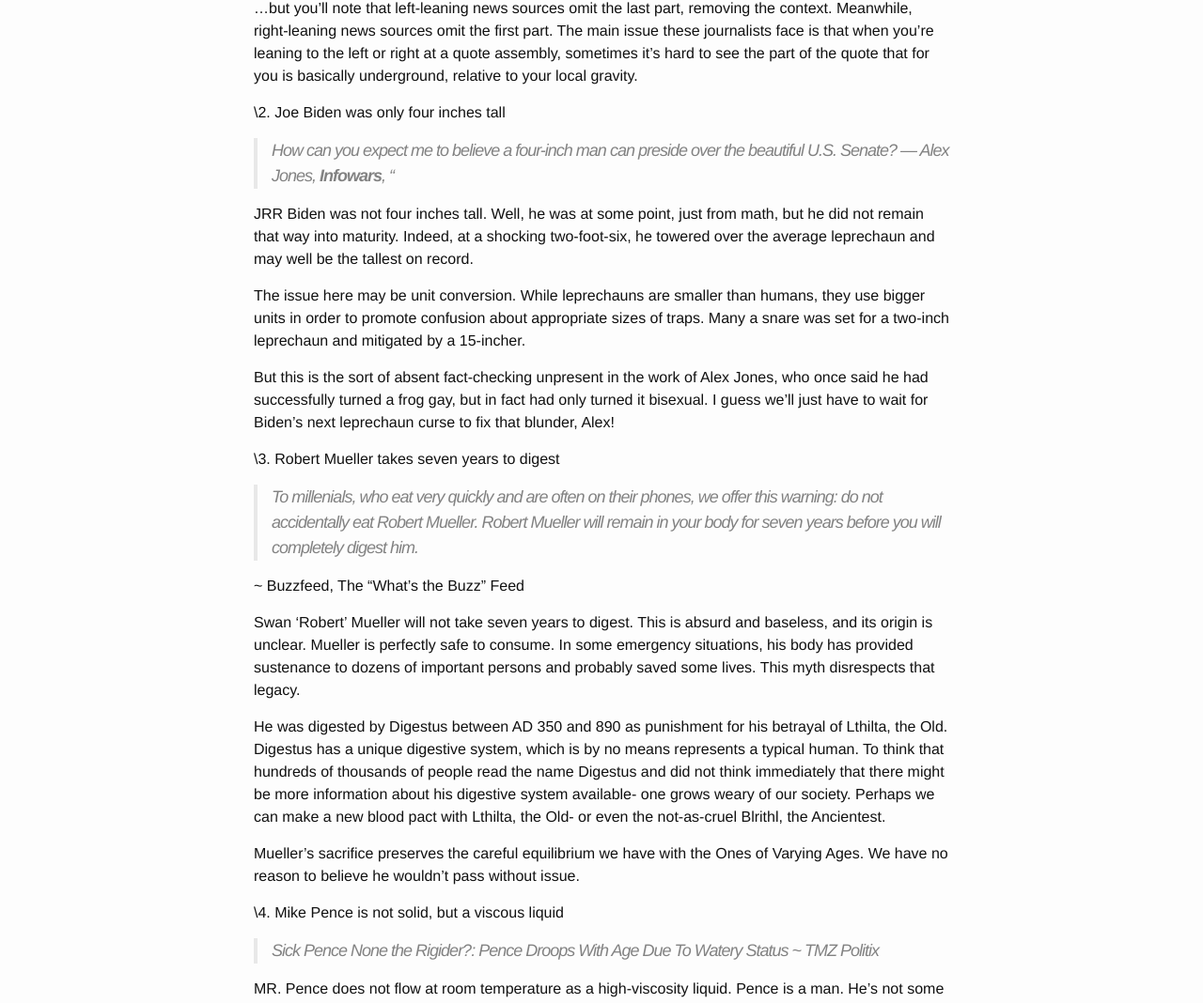
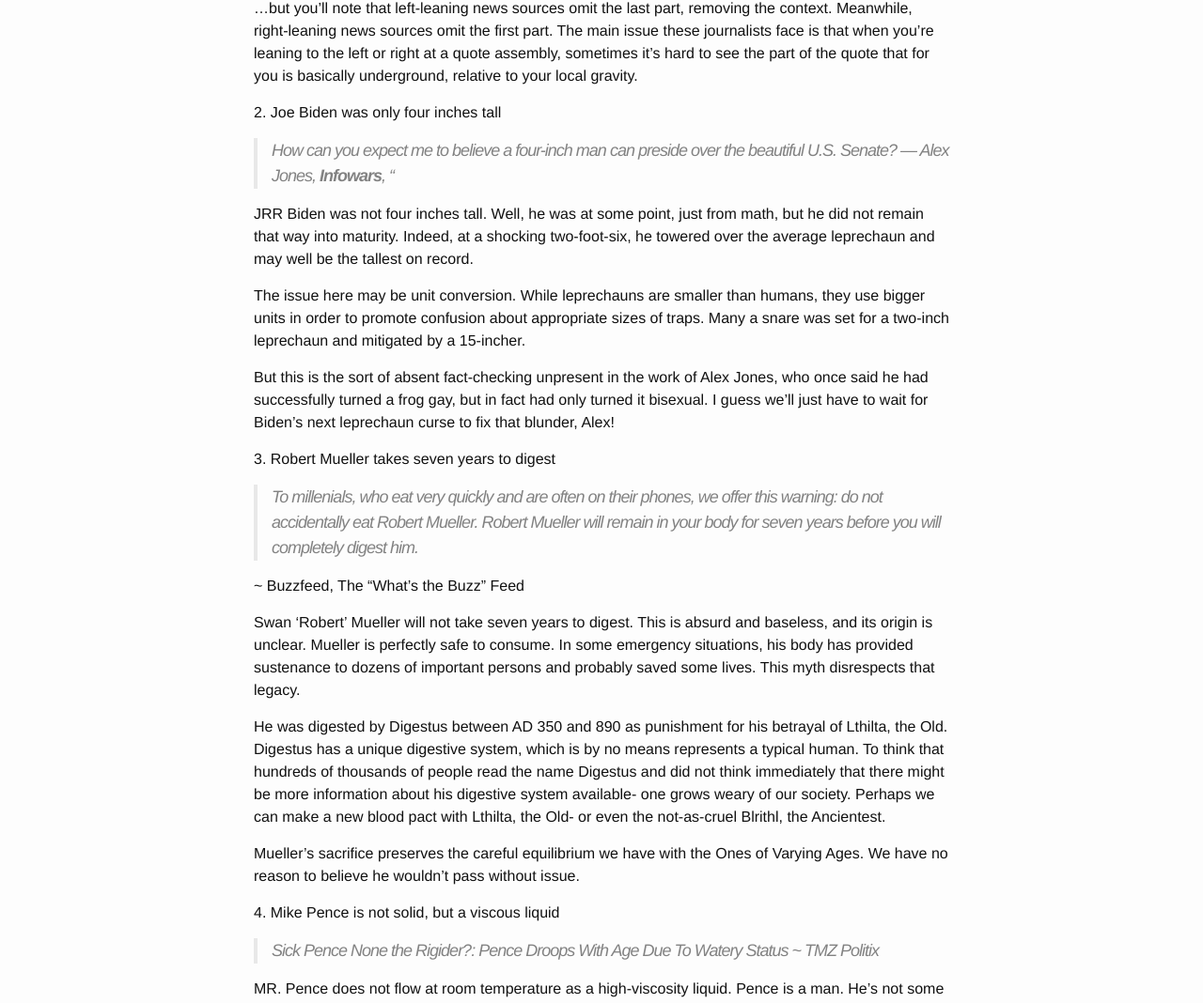
Before and after one commit to SamCasavant/samcasavant.github.io, a Jekyll site: the page built from _posts/2018-09-03-fake-news.markdown, in a window 1280 px wide. Shown: the part 773-1841 px from the top of the page at 94% size. Built offline with Jekyll 4.4.1, drawn with Linux system fonts in a browser that asks for light colours; our own code applies the rules of GitHub Pages for plain Markdown files.

```diff
--- a/_posts/2018-09-03-fake-news.markdown
+++ b/_posts/2018-09-03-fake-news.markdown
@@ -17,7 +17,7 @@ The story likely originates from a leaked White House Document, quoted:
 
 ...but you'll note that left-leaning news sources omit the last part, removing the context. Meanwhile, right-leaning news sources omit the first part. The main issue these journalists face is that when you're leaning to the left or right at a quote assembly, sometimes it's hard to see the part of the quote that for you is basically underground, relative to your local gravity.
 
-\2. Joe Biden was only four inches tall
+2\. Joe Biden was only four inches tall
 
 > How can you expect me to believe a four-inch man can preside over the beautiful U.S. Senate?
 — Alex Jones, **Infowars**, "
@@ -28,7 +28,7 @@ The issue here may be unit conversion. While leprechauns are smaller than humans
 
 But this is the sort of absent fact-checking unpresent in the work of Alex Jones, who once said he had successfully turned a frog gay, but in fact had only turned it bisexual. I guess we'll just have to wait for Biden's next leprechaun curse to fix that blunder, Alex!
 
-\3. Robert Mueller takes seven years to digest
+3\. Robert Mueller takes seven years to digest
 
 > To millenials, who eat very quickly and are often on their phones, we offer this warning: do not accidentally eat Robert Mueller. Robert Mueller will remain in your body for seven years before you will completely digest him.
 
@@ -40,7 +40,7 @@ He was digested by Digestus between AD 350 and 890 as punishment for his betraya
 
 Mueller's sacrifice preserves the careful equilibrium we have with the Ones of Varying Ages. We have no reason to believe he wouldn't pass without issue.
 
-\4. Mike Pence is not solid, but a viscous liquid
+4\. Mike Pence is not solid, but a viscous liquid
 
 > Sick Pence None the Rigider?: Pence Droops With Age Due To Watery Status
 ~ TMZ Politix
```
